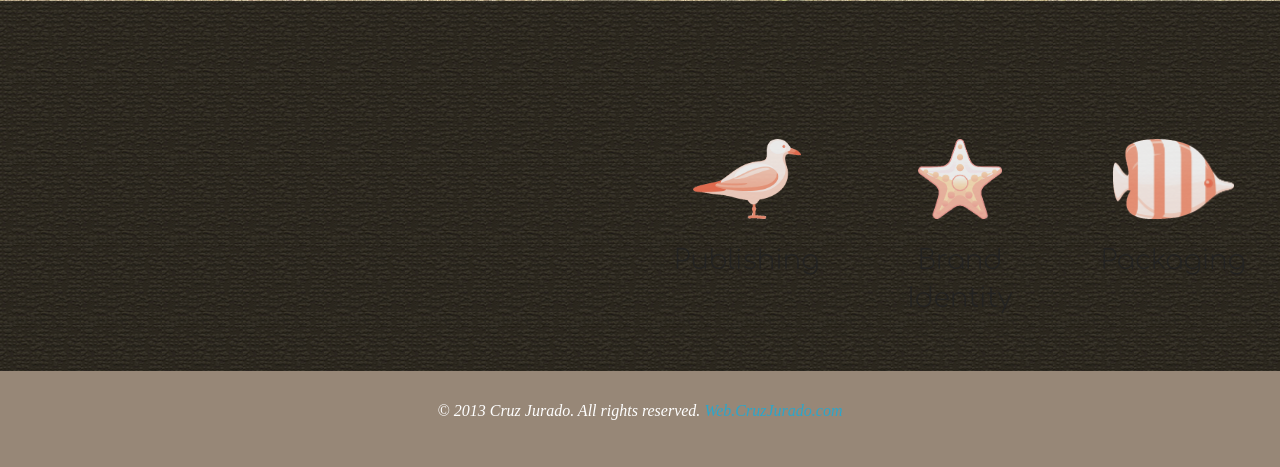
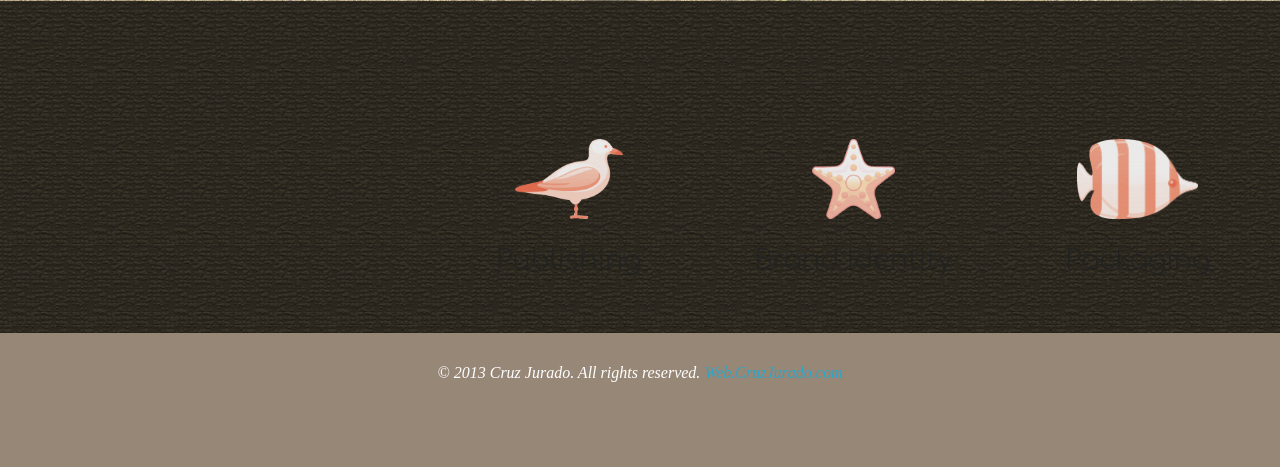
Before and after one commit to Zurc/machi, a PHP site: page /branding.php in a window 1280 px wide. Shown: the part 851-1318 px from the top of the page. After the commit the page ends 1233 px from the top, so only its background shows below. Run offline with PHP 8.4, Linux system fonts and the light colour scheme; some web fonts are replaced.

Commit message:
cambio columna branding

```diff
--- a/branding.php
+++ b/branding.php
@@ -22,11 +22,7 @@ include ('header.php');
 	</div>
 	<article class="portfolio">
 		<div class="row">
-			<div class="large-6 columns bmargin-top right">
-			</div>
-		</div>
-		<div class="row">
-			<div class="large-6 columns bmargin-top right">
+			<div class="large-8 columns bmargin-top right">
 				<div class="row">
 					<div class="large-4 columns nmargin text-center hoverup trans">
 						<img src="img/bird.png" alt="join" class="smargin ico">
```
